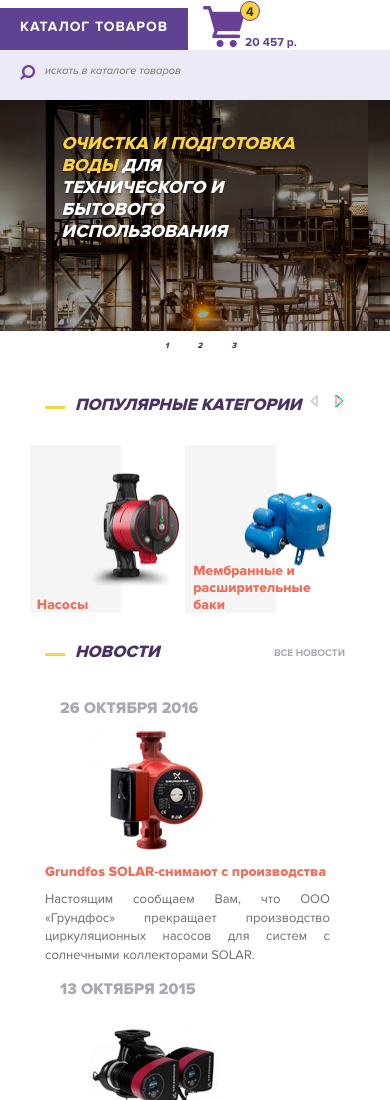
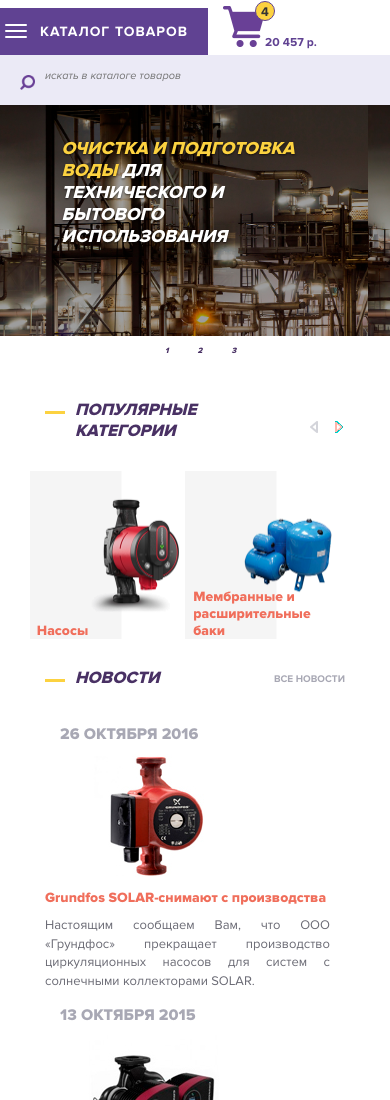
Before and after one commit to Annelia55/Pump-landing, a plain HTML site: page index.html in a window 390 px wide. Shown: the top 1100 px of the page. Drawn offline with Linux system fonts and the light colour scheme.

Commit message:
fix bug with empty space on iphones

```diff
--- a/css/index.css
+++ b/css/index.css
@@ -92,6 +92,7 @@ img {border: none;}
 }
 .header-logo {
     margin-top: 10px;
+    left: 5px;
 }
 .header-links {
     margin-top: 20px;
@@ -101,7 +102,7 @@ img {border: none;}
 }
 .header-links img {
     position: absolute;
-    margin: 4px 0 0 -40px;
+    margin: 4px 0 0 -50px;
 }
 .nav-on-bottom a,
 .header-links .phone-number {
@@ -133,7 +134,7 @@ img {border: none;}
 }
 #basket #img-basket {
     z-index: 1;
-    padding: 20px 34px 20px 34px;
+    padding: 20px 40px 20px 20px;
 }
 #basket li p {
     font-size: 13px;
@@ -148,7 +149,7 @@ img {border: none;}
     width: 25px;
     border-radius: 50%;
     background-color: #FFFFFF;
-    margin: 10px 0 0 65px;
+    margin: 10px 0 0 50px;
 }
 #circle p {
     text-align: center;
@@ -282,7 +283,7 @@ img {border: none;}
 #search-box form {
     margin:0;
     padding: 0;
-    width: 400px;
+    width: 100%;
 }
 #search-box form input {
     border: none;
@@ -617,7 +618,7 @@ img {border: none;}
         max-width: 25px;
     }
     #basket #img-basket {
-        padding: 15px 20px 20px 20px;
+        padding: 15px 32px 20px 20px;
     }
     #basket li p {
         font-size: 11px;
@@ -626,7 +627,7 @@ img {border: none;}
     #circle {
         height: 15px;
         width: 15px;
-        margin: 2px 0 0 40px;
+        margin: 8px 0 0 40px;
     }
     #circle p {
         padding-top: 1px;
@@ -699,7 +700,7 @@ img {border: none;}
         max-width: 30px;
     }
     #basket #img-basket {
-        padding: 10px 15px 28px 15px;
+        padding: 10px 33px 28px 15px;
     }
     #basket li p {
         font-size: 11px;
@@ -802,7 +803,7 @@ img {border: none;}
 @media only screen and (max-width: 816px) {
     /* Basket */
     #basket #img-basket {
-        padding: 10px 15px 32px 15px;
+        padding: 10px 28px 32px 15px;
     }
     #basket li p {
         font-size: 11px;
@@ -894,7 +895,7 @@ img {border: none;}
         color: #604292;
         bottom: -16px;
     }
-    #basket-xs #circle {
+    #basket-xs #circle-xs {
         border: 1px solid #604292;
         z-index: 2;
         position: absolute;
@@ -902,9 +903,9 @@ img {border: none;}
         width: 20px;
         border-radius: 50%;
         background-color: #fcd240;
-        margin: -5px 0 0 240px;
+        margin: -5px 0 0 255px;
     }
-    #basket-xs #circle p {
+    #basket-xs #circle-xs p {
         text-align: center;
         font: 13px "Proxima-Nova-bold", sans-serif;
         padding-top: 2px;
@@ -918,7 +919,7 @@ img {border: none;}
         text-transform: uppercase;
         letter-spacing: 1px;
         margin-left: 0;
-        padding: 10px 5px 5px 5px;
+        padding: 15px 5px 5px 25px;
         float: left;
         border: none;
         border-radius: 0;
@@ -929,6 +930,14 @@ img {border: none;}
     }
     #sidebar-navigation .sidebar-header {
         display: none;
+    }
+    #sidebar-navigation .burger {
+        position: absolute;
+        left: -20px;
+        top: 1px;
+    }
+    #sidebar-navigation .burger .icon-bar {
+        background-color: #FFFFFF;
     }
     #sidebar-navigation .dropdown .caret {
         display: block;
@@ -1154,7 +1163,6 @@ img {border: none;}
         margin-top: -10px;
     }
 }
-
 @media only screen and (max-width: 435px) {
     /* Sliders */
     .popular-links-small .first-caption-small {
--- a/index.html
+++ b/index.html
@@ -25,8 +25,6 @@
         <!-- Navigation -->
         <div id="navigation">
             <nav class="navbar navbar-default navbar-static-top no-margin">
-                <!-- Collect the nav links, forms, and other content for toggling -->
-                <div class="collapse navbar-collapse" id="bs-example-navbar-collapse-1">
                     <ul class="nav navbar-nav nav-on-top">
                         <li><a href="#">о компании</a></li>
                         <li><a href="#">доставка и оплата</a></li>
@@ -71,8 +69,6 @@
                             </div>
                         </div>
                     </div>
-                </div><!-- end navbar-collapse -->
-            </div>
                 </nav>
             </div>
         <!-- Sidebar + search -->
@@ -86,6 +82,11 @@
                                     <div class="col-md-12 col-sm-12">
                                         <div class="row sidebar-header-xs">
                                             <div class="col-md-7 col-sm-7">
+                                                <span class="burger">
+                                                    <span class="icon-bar"></span>
+                                                    <span class="icon-bar"></span>
+                                                    <span class="icon-bar"></span>
+                                                </span>
                                                 <p>каталог товаров</p>
                                             </div>
                                             <span class="sidebar-top-icon">
@@ -97,7 +98,7 @@
                                 <!-- Hidden basket -->
                                 <ul id="basket-xs">
                                     <li>
-                                    <div id="circle">
+                                        <div id="circle-xs">
                                             <p>4</p>
                                         </div>
                                         <div id="img-basket"><a href="#">
@@ -294,7 +295,7 @@
                                 <div class="col-md-1 col-sm-1">
                                     <div class="underline"></div>
                                 </div>
-                            <div class="col-md-11 col-sm-11 title-first">
+                                <div class="col-md-11 col-sm-11 col-xs-10 title-first">
                                     <h2>популярные категории</h2>
                                 </div>
                             </div>
```
Lines whose indentation alone changed are shown as unchanged.
